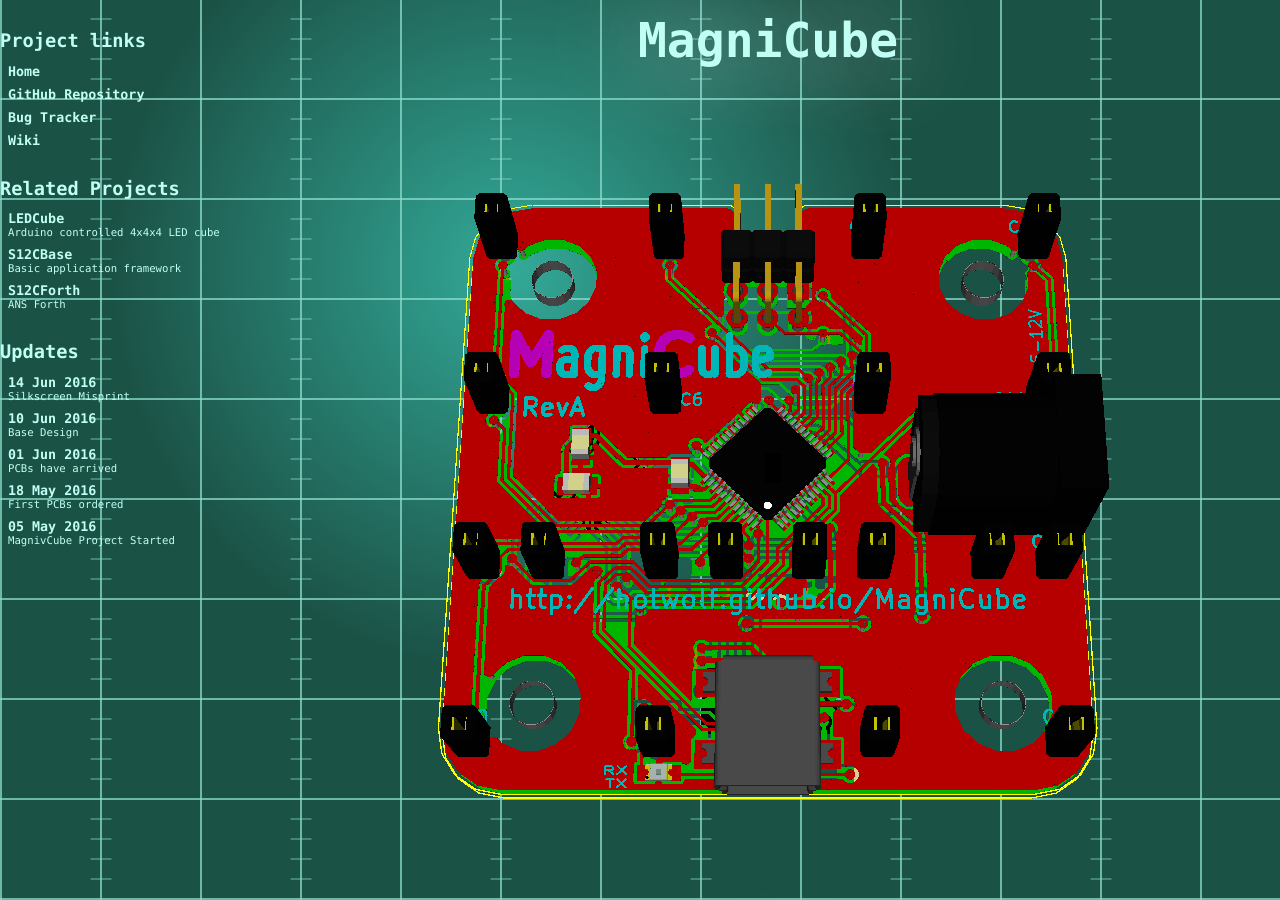
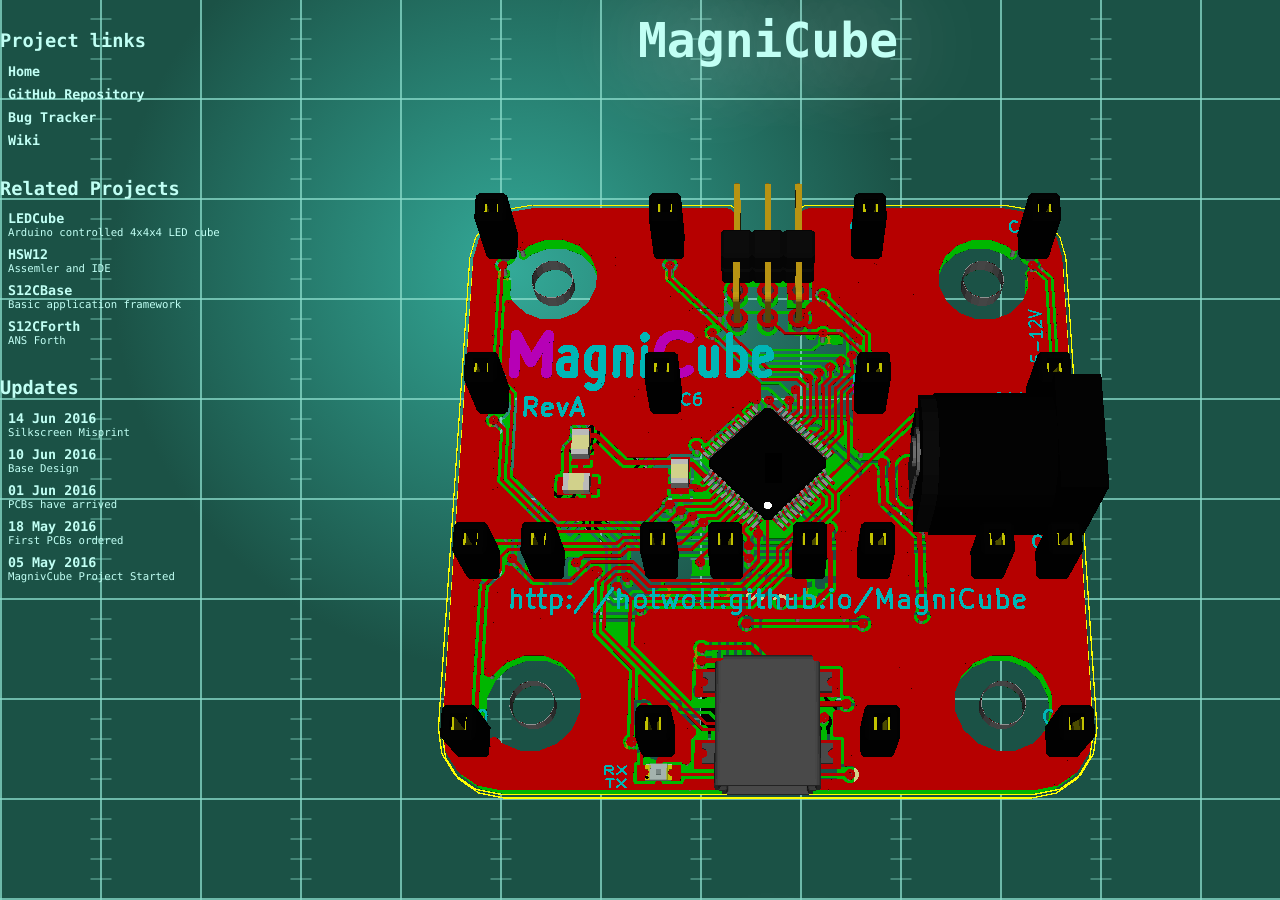
Before and after one commit to hotwolf/MagniCube, a Jekyll site: the page built from index.html, in a window 1280 px wide and 900 px high. Built offline with Jekyll 4.4.1, drawn with Linux system fonts in a browser that asks for light colours.

Commit message:
updated related projects list

```diff
--- a/_includes/RelatedProjects.html
+++ b/_includes/RelatedProjects.html
@@ -6,6 +6,14 @@
 <a class="active" href="//hotwolf.github.io/LEDCube">
 <h1>LEDCube</h1>
 Arduino controlled 4x4x4 LED cube
+</a>
+</div><!--<div id="link">-->
+
+<!-- HSW12 -->
+<div class="link">
+<a class="active" href="http://hotwolf.github.com/HSW12">
+<h1>HSW12</h1>
+Assemler and IDE
 </a>
 </div><!--<div id="link">-->
 
```
